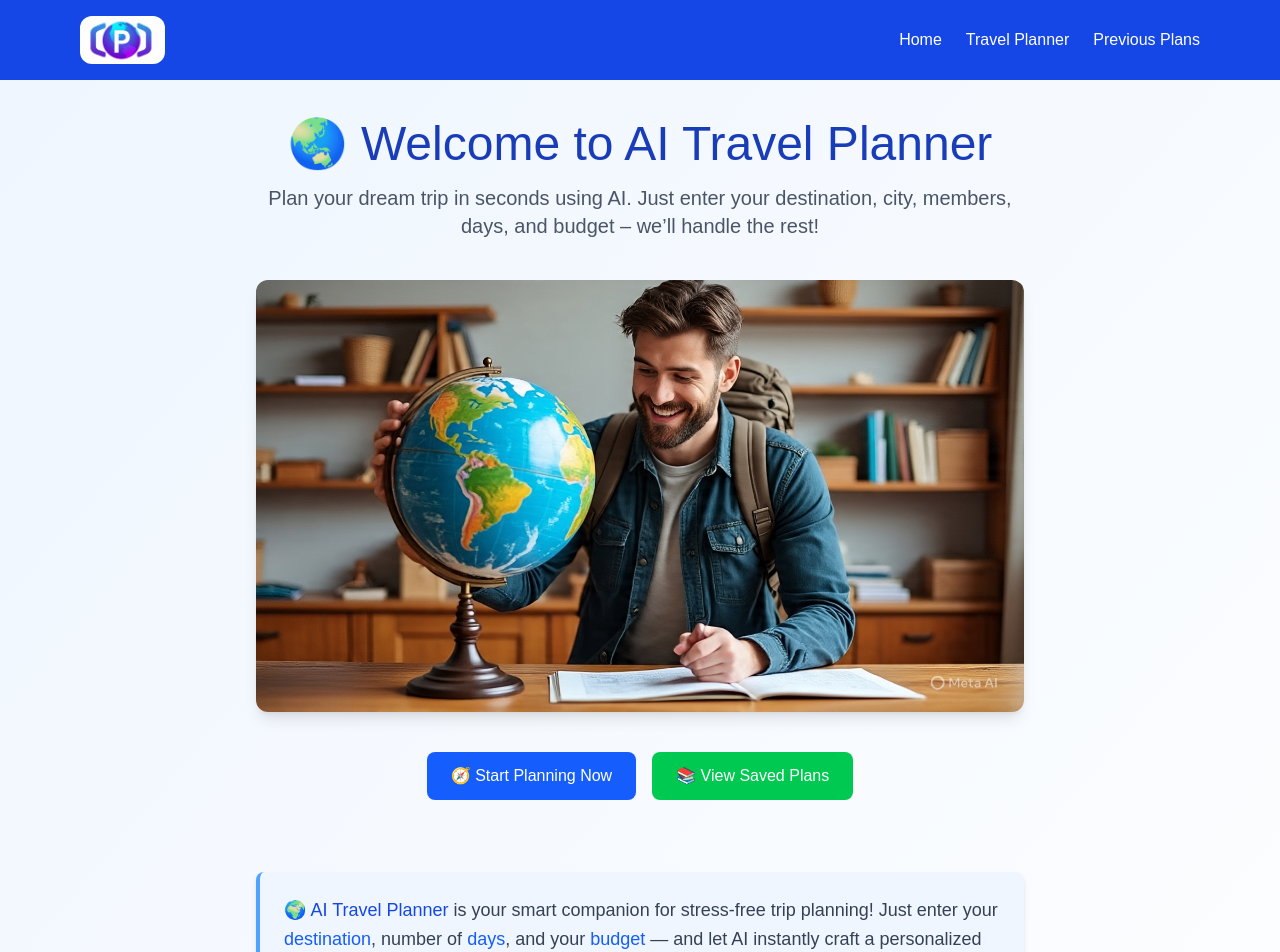
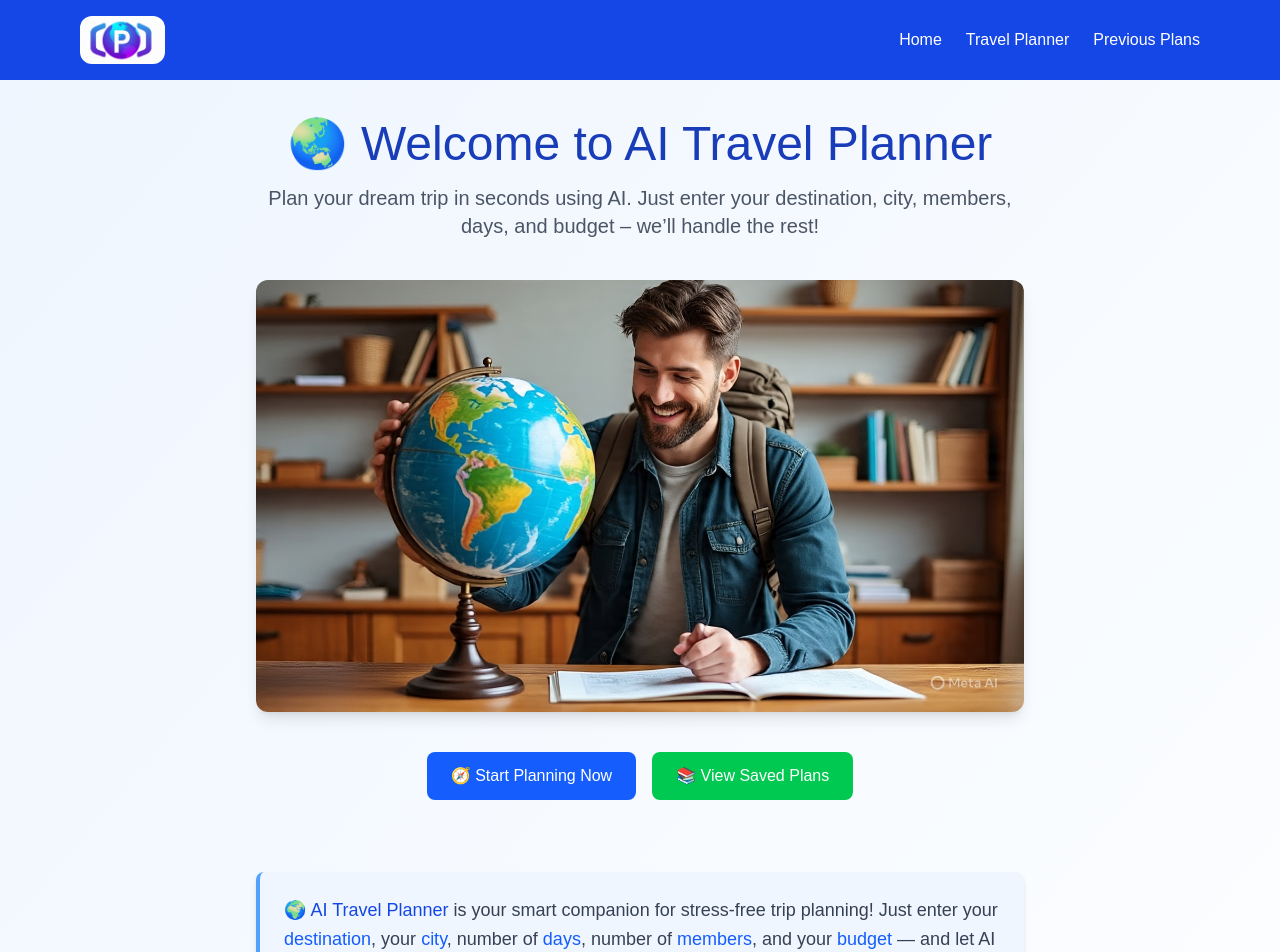
Before and after one commit to SgAtjiit/Planno---AI-Travel-Planner, a React (Vite) app in the folder client/: page / in a window 1280 px wide. Shown: the top 952 px of the page. Built offline with nearby package versions, Linux system fonts and the light colour scheme; no server answers; a web font is replaced by a local one.

Commit message:
minute ui change in home.jsx

```diff
--- a/client/src/components/Home.jsx
+++ b/client/src/components/Home.jsx
@@ -63,8 +63,10 @@ const Home = () => {
           🌍{" "}
           <span className="font-semibold text-blue-700">AI Travel Planner</span>{" "}
           is your smart companion for stress-free trip planning! Just enter your{" "}
-          <span className="font-medium text-blue-600">destination</span>, number
-          of <span className="font-medium text-blue-600">days</span>, and your{" "}
+          <span className="font-medium text-blue-600">destination</span>, your{" "}
+          <span className="font-medium text-blue-600">city</span>, number of{" "}
+          <span className="font-medium text-blue-600">days</span>, number of{" "}
+          <span className="font-medium text-blue-600">members</span>, and your{" "}
           <span className="font-medium text-blue-600">budget</span> — and let AI
           instantly craft a personalized travel itinerary. Save and revisit your
           past plans anytime, all in one elegant interface. ✈️💼
```
